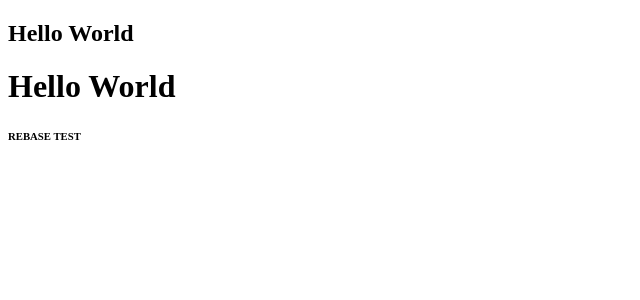
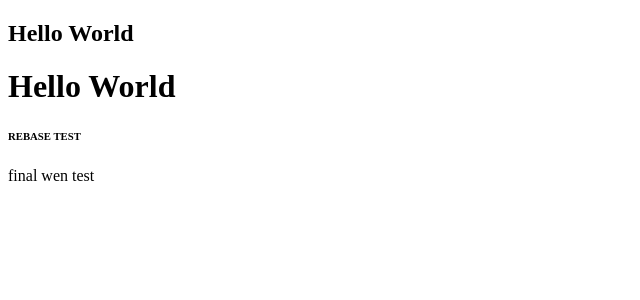
Before and after one commit to juanjosevasquezmesa-create/CSET-180-Final-Project, a Flask app: page / in a window 1280 px wide. Shown: the top 300 px of the page, without its empty margins (0-640 px from the left). Run offline with Flask 3, Linux system fonts and the light colour scheme; parts of the project's set-up code (start-up, migrations or seed data) failed here and were passed over.

Commit message:
wen test

```diff
--- a/templates/base.html
+++ b/templates/base.html
@@ -15,6 +15,7 @@
   <h2>Hello World</h2>
   <h1>Hello World</h1>
   <h6> REBASE TEST</h6>
+  <p>final wen test</p>
 
 </body>
 </html>
```
